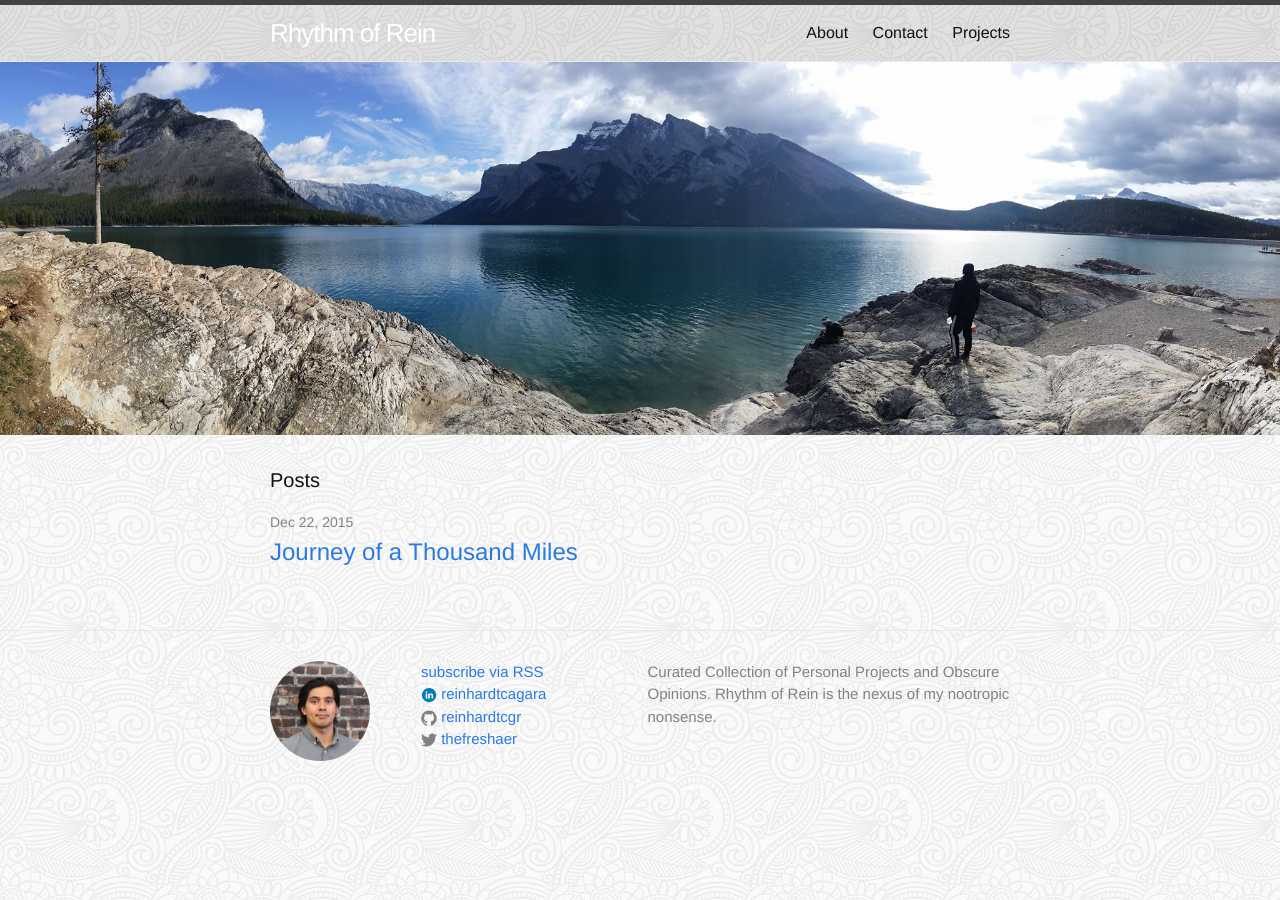
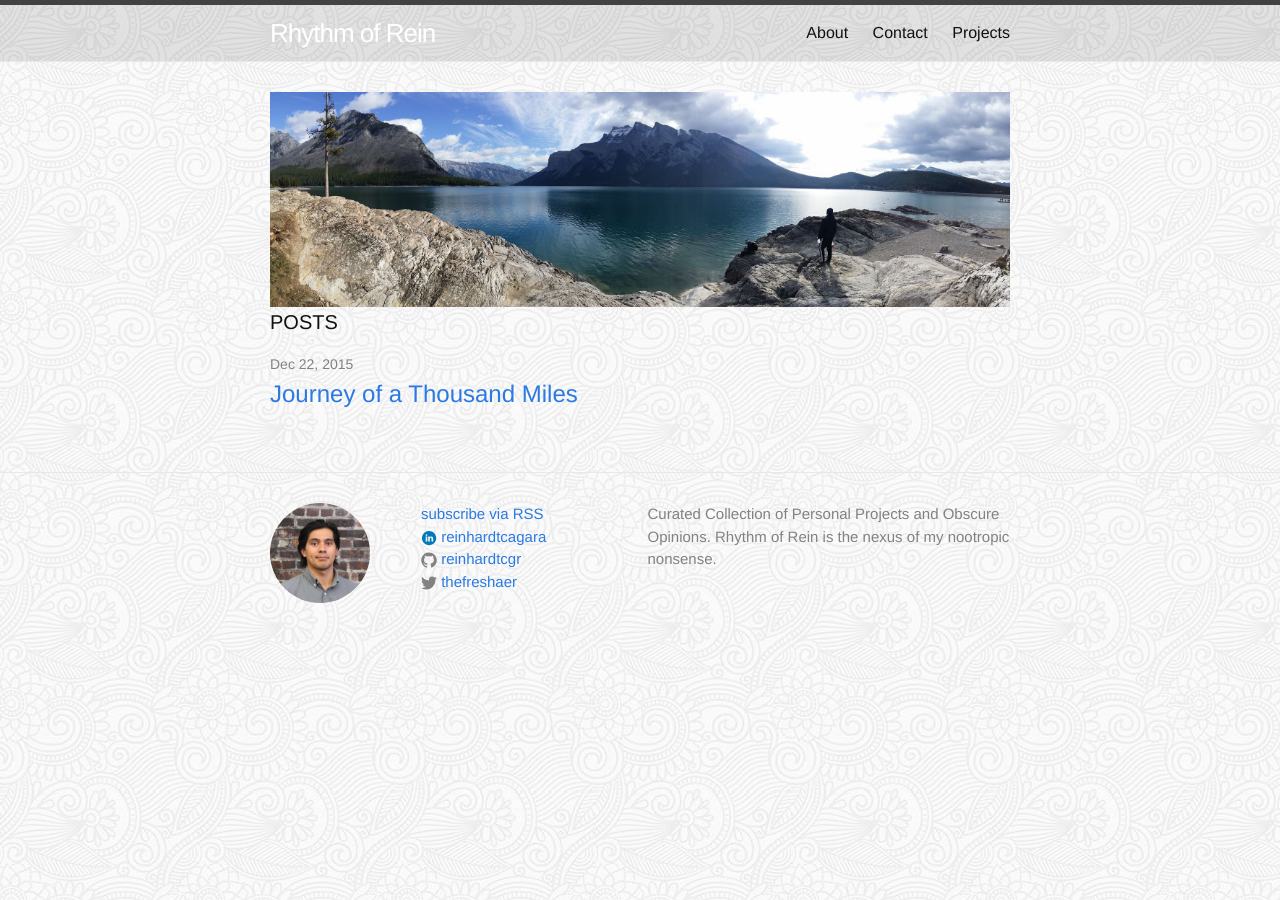
Before and after one commit to reinhardt021/reinhardt021.github.io, a Jekyll site: the page built from index.html, in a window 1280 px wide. Built offline with Jekyll 4.4.1, drawn with Linux system fonts in a browser that asks for light colours.

Commit message:
Removed the image from the default page and put only into the index

```diff
--- a/_layouts/default.html
+++ b/_layouts/default.html
@@ -6,9 +6,6 @@
   <body>
 
     {% include header.html %}
-    <div id="hero-image">
-      <img id="adventure" src="{{ site.url }}/assets/adventure.jpg"/>
-    </div>
     <div class="page-content">
       <div class="wrapper">
         {{ content }}
--- a/index.html
+++ b/index.html
@@ -4,8 +4,9 @@ layout: default
 
 <div class="home">
 
-  <h1 class="page-heading">Posts</h1>
+  <img id="adventure" src="{{ site.url }}/assets/adventure.jpg"/>
 
+  <h1 class="page-heading">POSTS</h1>
   <ul class="post-list">
     {% for post in site.posts %}
       <li>
```
